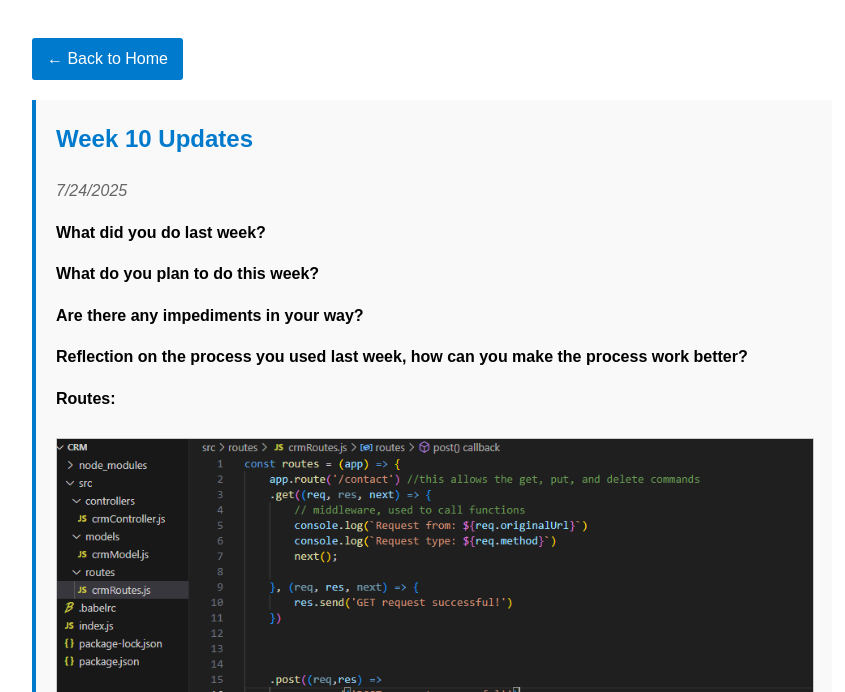
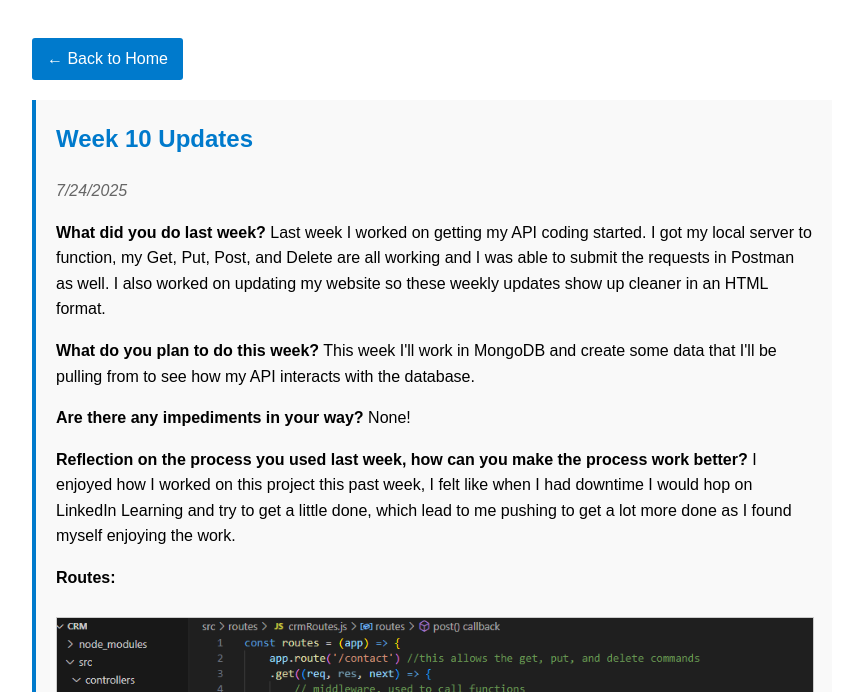
Before and after one commit to AnthonyK47/AkonAPI, a plain HTML site: page weekly-updates.html in a window 1280 px wide. Shown: the part 108-800 px from the top of the page, without its empty margins (208-1053 px from the left). Drawn offline with Linux system fonts and the light colour scheme.

Commit message:
Week 10 updates

```diff
--- a/weekly-updates.html
+++ b/weekly-updates.html
@@ -51,10 +51,10 @@
     <div class="week-section">
         <h2>Week 10 Updates </h2>
         <p class="date">7/24/2025</p>
-        <p><strong>What did you do last week?</strong></p>
-        <p><strong>What do you plan to do this week?</strong> </p>
-        <p><strong>Are there any impediments in your way?</strong> </p>
-        <p><strong>Reflection on the process you used last week, how can you make the process work better?</strong> </p>
+        <p><strong>What did you do last week?</strong> Last week I worked on getting my API coding started. I got my local server to function, my Get, Put, Post, and Delete are all working and I was able to submit the requests in Postman as well. I also worked on updating my website so these weekly updates show up cleaner in an HTML format.</p>
+        <p><strong>What do you plan to do this week?</strong> This week I'll work in MongoDB and create some data that I'll be pulling from to see how my API interacts with the database.</p>
+        <p><strong>Are there any impediments in your way?</strong> None! </p>
+        <p><strong>Reflection on the process you used last week, how can you make the process work better?</strong> I enjoyed how I worked on this project this past week, I felt like when I had downtime I would hop on LinkedIn Learning and try to get a little done, which lead to me pushing to get a lot more done as I found myself enjoying the work.</p>
 
         <p><strong>Routes:</strong></p>
         <img src="images/routes-screenshot.png" alt="Screenshot of my Routes code" style="max-width: 100%; height: auto; border: 1px solid #ccc; margin: 10px 0;">
```
